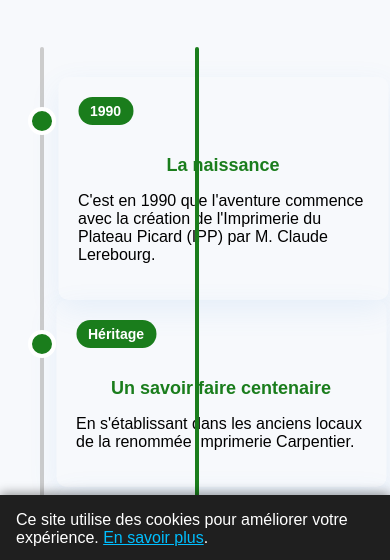
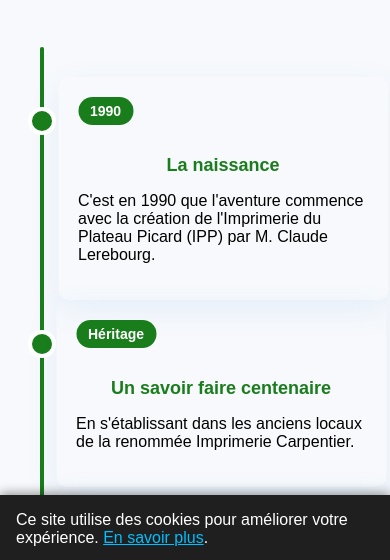
Before and after one commit to Owxnbrr/IPP, a plain HTML site: page imprimerie.html in a window 390 px wide. Shown: the part 228-788 px from the top of the page. Drawn offline with Linux system fonts and the light colour scheme; a web font is replaced by a local one.

Commit message:
Add files via upload

```diff
--- a/css/style-imp.css
+++ b/css/style-imp.css
@@ -449,7 +449,9 @@
                 padding: 2px;
             }
 
-
+            .timeline-progress{
+                left: 5.7%;
+            }
             .timeline::before {
                 left: 20px; /* Ligne plus proche du bord */
             }
```
